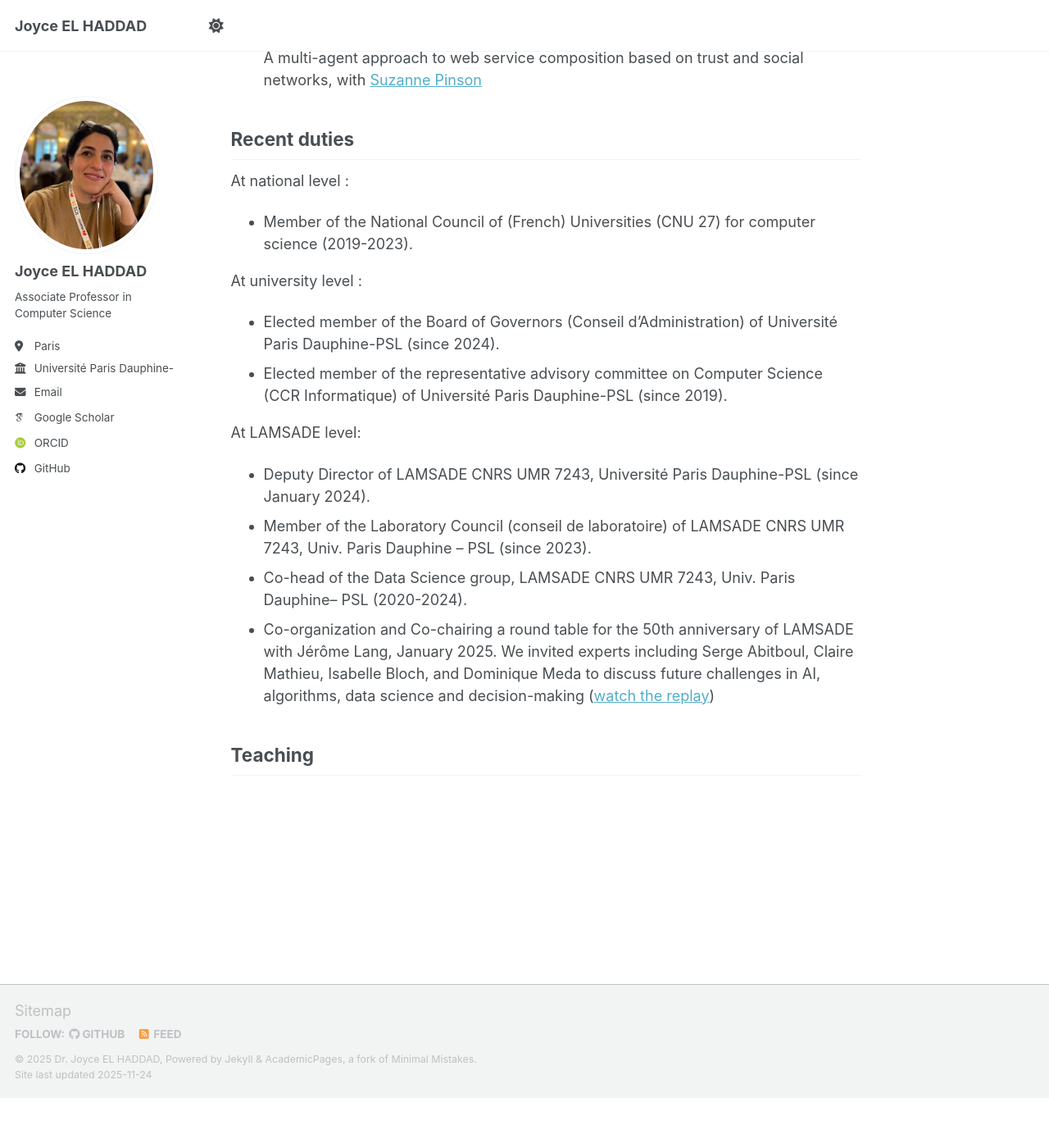
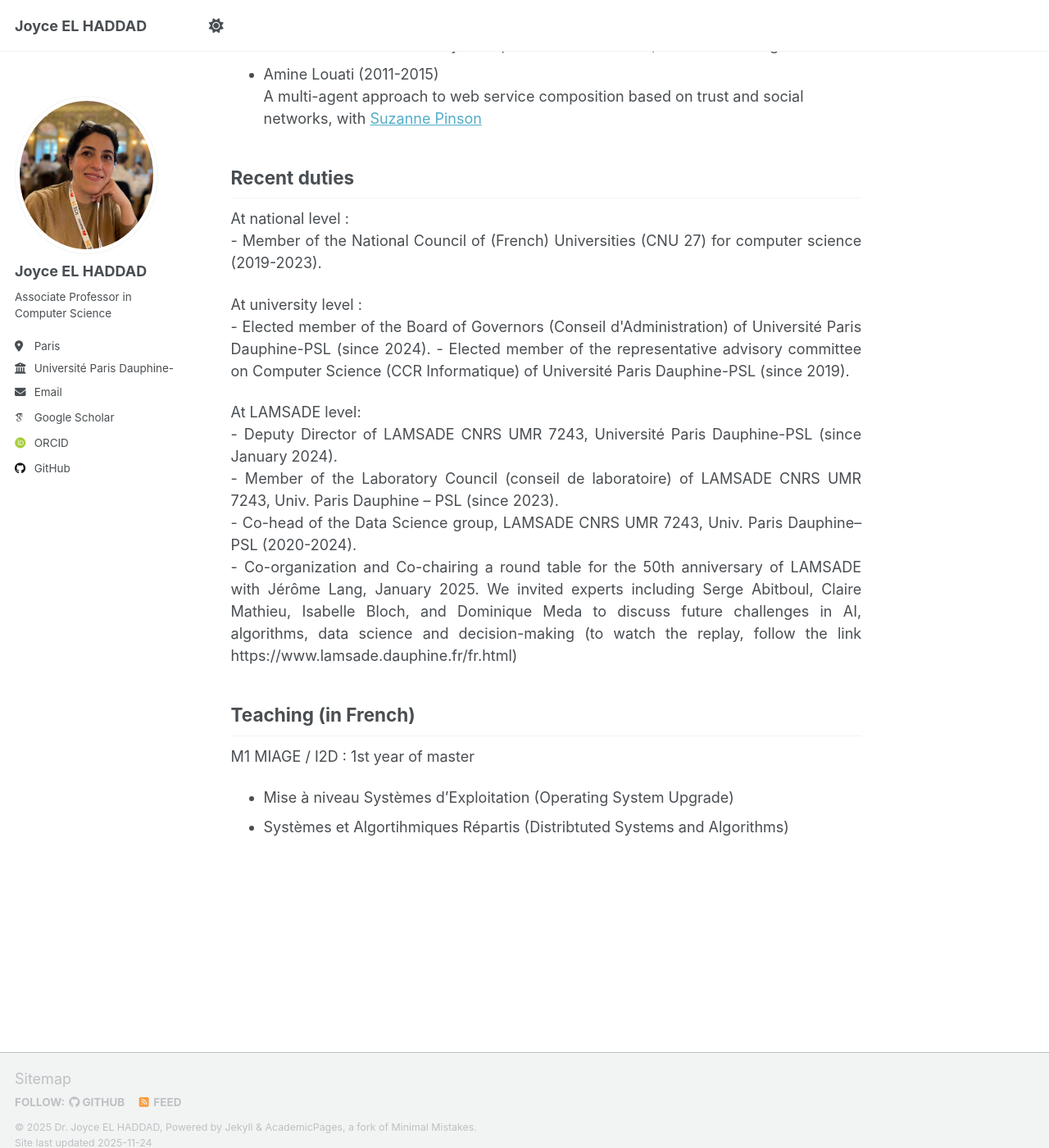
Before and after one commit to joyceelhaddad/joyceelhaddad.github.io, a Jekyll site: the page built from _pages/about.md, in a window 1280 px wide and 1400 px high, scrolled down 1015 px. Shown: the whole window at 82% size. Built offline with Jekyll 4.4.1, drawn with Linux system fonts in a browser that asks for light colours; some web fonts are replaced; a script that is not in the unit is left out; before the commit the page ends 2354 px from its top, so only the background shows below that.

Commit message:
Update about.md

```diff
--- a/_pages/about.md
+++ b/_pages/about.md
@@ -17,12 +17,13 @@ Research
 
 My research interests include Service-oriented Computing, Software and Process Mining.
 
-<div style="text-align: justify; text-justify: inter-word;">
-Until 2020, my research work delt with efficiency, reliability, and trustworthiness in service-oriented systems. More specifically, I was interested in the optimisation of non-functional properties in service compositions and their enhancement with social aspects. In this context, I have developed approaches based on models derived from combinatorial optimization and graph theory, focusing mainly on discovering, selecting, composing, and executing services while ensuring quality optimization, failure recovery, and trustworthiness.
-</div>
-<div style="text-align: justify; text-justify: inter-word;">
+<p align="justify">
+Until 2020, my research work delt with efficiency, reliability, and trustworthiness in service-oriented systems. More specifically, I was interested in the optimisation of non-functional properties in service compositions and their enhancement with social aspects. In this context, I have developed approaches based on models derived from combinatorial optimization and graph theory, focusing mainly on discovering, selecting, composing, and executing services while ensuring quality optimization, failure recovery, and trustworthiness.<br>
+</p>
+
+<p align="justify">
 Since 2021, my research work has evolved towards contract management for the deployment and execution of microservicesin the Cloud. Furthermore, with the rise of artificial intelligence, I have oriented my research towards process and software mining.
-</div>
+</p>
 
 **Publications**: [dblp](https://dblp.org/pid/91/6045.html), pdf versions of most of my papers are available on [HAL](https://hal.science/search/index?q=joyce+el+haddad)
 
@@ -43,21 +44,33 @@ Supervision of PhD students
 
 Recent duties
 ------
-At national level :  <br>
+<p align="justify">
+At national level :<br>
 - Member of the National Council of (French) Universities (CNU 27) for computer science (2019-2023).
+</p>
 
+<p align="justify">
 At university level :  <br>
 - Elected member of the Board of Governors (Conseil d'Administration) of Université Paris Dauphine-PSL (since 2024).
 - Elected member of the representative advisory committee on Computer Science (CCR Informatique) of Université Paris Dauphine-PSL (since 2019).
+</p>
 
+<p align="justify">
 At LAMSADE level: <br>
-- Deputy Director of LAMSADE CNRS UMR 7243, Université Paris Dauphine-PSL (since January 2024).
-- Member of the Laboratory Council (conseil de laboratoire) of LAMSADE CNRS UMR 7243, Univ. Paris Dauphine – PSL (since 2023).
-- Co-head of the Data Science group, LAMSADE CNRS UMR 7243, Univ. Paris Dauphine– PSL (2020-2024).
-- Co-organization and Co-chairing a round table for the 50th anniversary of LAMSADE with Jérôme Lang, January 2025. We invited experts including Serge Abitboul, Claire Mathieu, Isabelle Bloch, and Dominique Meda to discuss future challenges in AI, algorithms, data science and decision-making ([watch the replay](https://www.lamsade.dauphine.fr/fr.html))
+- Deputy Director of LAMSADE CNRS UMR 7243, Université Paris Dauphine-PSL (since January 2024). <br>
+- Member of the Laboratory Council (conseil de laboratoire) of LAMSADE CNRS UMR 7243, Univ. Paris Dauphine – PSL (since 2023).<br>
+- Co-head of the Data Science group, LAMSADE CNRS UMR 7243, Univ. Paris Dauphine– PSL (2020-2024).<br>
+- Co-organization and Co-chairing a round table for the 50th anniversary of LAMSADE with Jérôme Lang, January 2025. We invited experts including Serge Abitboul, Claire Mathieu, Isabelle Bloch, and Dominique Meda to discuss future challenges in AI, algorithms, data science and decision-making (to watch the replay, follow the link https://www.lamsade.dauphine.fr/fr.html)
+</p>
 
-Teaching
+Teaching (in French)
 ------
+
+M1 MIAGE / I2D : 1st year of master
+- Mise à niveau Systèmes d'Exploitation (Operating System Upgrade)
+- Systèmes et Algortihmiques Répartis (Distribtuted Systems and Algorithms)
+
+
 
 
 
```
